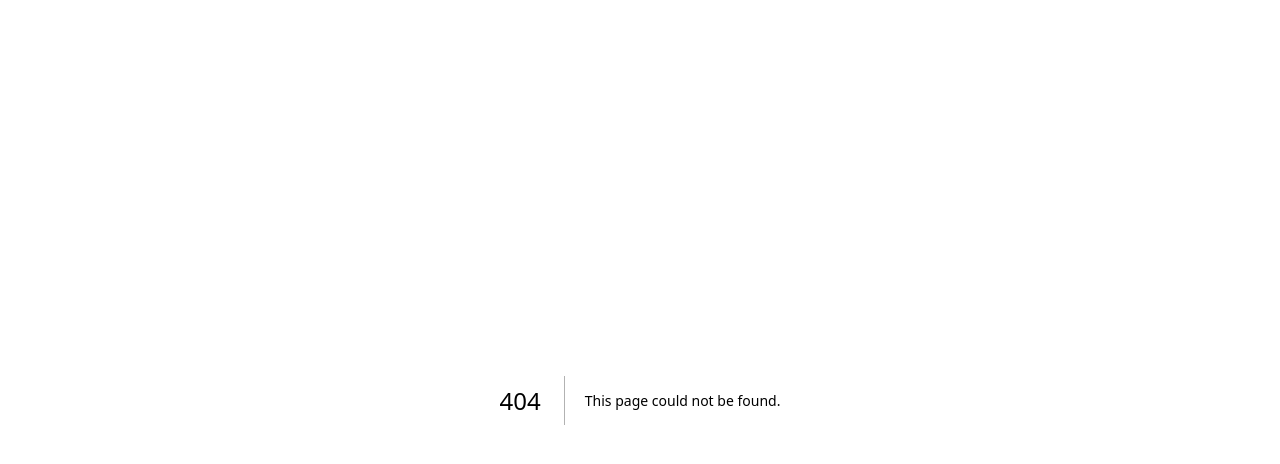
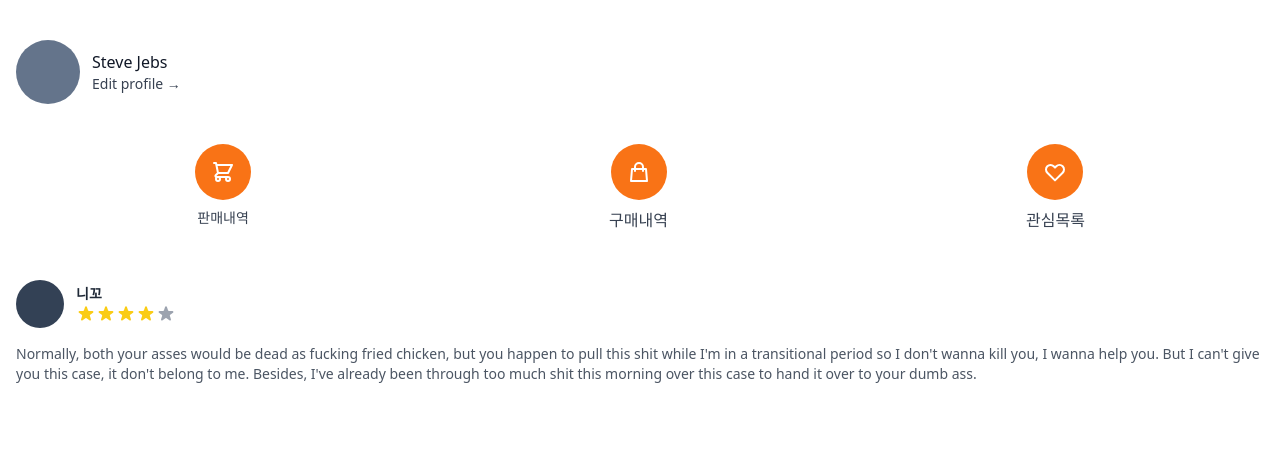
Before and after one commit to ANchangwan/carrot-market, a Next.js app: page /profile in a window 1280 px wide. Before the commit this address had no page. Shown: the top 464 px of the page. Built offline with nearby package versions, Linux system fonts and the light colour scheme.

Commit message:
profile css

```diff
--- /dev/null
+++ b/pages/profile.tsx
@@ -0,0 +1,141 @@
+function Profile() {
+  return (
+    <div className="py-10 px-4">
+      <div className="flex items-center space-x-3">
+        <div className="h-16 w-16 rounded-full bg-slate-500" />
+        <div className="flex flex-col">
+          <span className="font-medium text-gray-900">Steve Jebs</span>
+          <span className="text-sm text-gray-700">Edit profile &rarr;</span>
+        </div>
+      </div>
+      <div className="mt-10 flex justify-around">
+        <div className="flex flex-col items-center">
+          <div className="flex h-14 w-14 items-center justify-center rounded-full bg-orange-500 text-center text-white">
+            <svg
+              className="h-6 w-6"
+              fill="none"
+              stroke="currentColor"
+              viewBox="0 0 24 24"
+              xmlns="http://www.w3.org/2000/svg"
+            >
+              <path
+                strokeLinecap="round"
+                strokeLinejoin="round"
+                strokeWidth="2"
+                d="M3 3h2l.4 2M7 13h10l4-8H5.4M7 13L5.4 5M7 13l-2.293 2.293c-.63.63-.184 1.707.707 1.707H17m0 0a2 2 0 100 4 2 2 0 000-4zm-8 2a2 2 0 11-4 0 2 2 0 014 0z"
+              ></path>
+            </svg>
+          </div>
+          <span className="mt-2 text-sm font-medium text-gray-700">
+            판매내역
+          </span>
+        </div>
+        <div className="flex flex-col items-center">
+          <div className="flex h-14 w-14 items-center justify-center rounded-full bg-orange-500 text-center text-white">
+            <svg
+              className="h-6 w-6"
+              fill="none"
+              stroke="currentColor"
+              viewBox="0 0 24 24"
+              xmlns="http://www.w3.org/2000/svg"
+            >
+              <path
+                strokeLinecap="round"
+                strokeLinejoin="round"
+                strokeWidth="2"
+                d="M16 11V7a4 4 0 00-8 0v4M5 9h14l1 12H4L5 9z"
+              ></path>
+            </svg>
+          </div>
+          <span className="mt-2 font-medium text-gray-700">구매내역</span>
+        </div>
+        <div className="flex flex-col items-center">
+          <div className="flex h-14 w-14 items-center justify-center rounded-full bg-orange-500 text-center text-white">
+            <svg
+              className="h-6 w-6"
+              fill="none"
+              stroke="currentColor"
+              viewBox="0 0 24 24"
+              xmlns="http://www.w3.org/2000/svg"
+            >
+              <path
+                strokeLinecap="round"
+                strokeLinejoin="round"
+                strokeWidth="2"
+                d="M4.318 6.318a4.5 4.5 0 000 6.364L12 20.364l7.682-7.682a4.5 4.5 0 00-6.364-6.364L12 7.636l-1.318-1.318a4.5 4.5 0 00-6.364 0z"
+              ></path>
+            </svg>
+          </div>
+          <span className="mt-2 font-medium text-gray-700">관심목록</span>
+        </div>
+      </div>
+      <div className="mt-12">
+        <div className="flex items-center space-x-3">
+          <div className="h-12 w-12 rounded-full bg-slate-700" />
+          <div>
+            <h4 className="text-sm font-bold text-gray-800">니꼬</h4>
+            <div className="flex items-center">
+              <svg
+                className="h-5 w-5 text-yellow-400"
+                xmlns="http://www.w3.org/2000/svg"
+                viewBox="0 0 20 20"
+                fill="currentColor"
+                aria-hidden="true"
+              >
+                <path d="M9.049 2.927c.3-.921 1.603-.921 1.902 0l1.07 3.292a1 1 0 00.95.69h3.462c.969 0 1.371 1.24.588 1.81l-2.8 2.034a1 1 0 00-.364 1.118l1.07 3.292c.3.921-.755 1.688-1.54 1.118l-2.8-2.034a1 1 0 00-1.175 0l-2.8 2.034c-.784.57-1.838-.197-1.539-1.118l1.07-3.292a1 1 0 00-.364-1.118L2.98 8.72c-.783-.57-.38-1.81.588-1.81h3.461a1 1 0 00.951-.69l1.07-3.292z" />
+              </svg>
+              <svg
+                className="h-5 w-5 text-yellow-400"
+                xmlns="http://www.w3.org/2000/svg"
+                viewBox="0 0 20 20"
+                fill="currentColor"
+                aria-hidden="true"
+              >
+                <path d="M9.049 2.927c.3-.921 1.603-.921 1.902 0l1.07 3.292a1 1 0 00.95.69h3.462c.969 0 1.371 1.24.588 1.81l-2.8 2.034a1 1 0 00-.364 1.118l1.07 3.292c.3.921-.755 1.688-1.54 1.118l-2.8-2.034a1 1 0 00-1.175 0l-2.8 2.034c-.784.57-1.838-.197-1.539-1.118l1.07-3.292a1 1 0 00-.364-1.118L2.98 8.72c-.783-.57-.38-1.81.588-1.81h3.461a1 1 0 00.951-.69l1.07-3.292z" />
+              </svg>
+              <svg
+                className="h-5 w-5 text-yellow-400"
+                xmlns="http://www.w3.org/2000/svg"
+                viewBox="0 0 20 20"
+                fill="currentColor"
+                aria-hidden="true"
+              >
+                <path d="M9.049 2.927c.3-.921 1.603-.921 1.902 0l1.07 3.292a1 1 0 00.95.69h3.462c.969 0 1.371 1.24.588 1.81l-2.8 2.034a1 1 0 00-.364 1.118l1.07 3.292c.3.921-.755 1.688-1.54 1.118l-2.8-2.034a1 1 0 00-1.175 0l-2.8 2.034c-.784.57-1.838-.197-1.539-1.118l1.07-3.292a1 1 0 00-.364-1.118L2.98 8.72c-.783-.57-.38-1.81.588-1.81h3.461a1 1 0 00.951-.69l1.07-3.292z" />
+              </svg>
+              <svg
+                className="h-5 w-5 text-yellow-400"
+                xmlns="http://www.w3.org/2000/svg"
+                viewBox="0 0 20 20"
+                fill="currentColor"
+                aria-hidden="true"
+              >
+                <path d="M9.049 2.927c.3-.921 1.603-.921 1.902 0l1.07 3.292a1 1 0 00.95.69h3.462c.969 0 1.371 1.24.588 1.81l-2.8 2.034a1 1 0 00-.364 1.118l1.07 3.292c.3.921-.755 1.688-1.54 1.118l-2.8-2.034a1 1 0 00-1.175 0l-2.8 2.034c-.784.57-1.838-.197-1.539-1.118l1.07-3.292a1 1 0 00-.364-1.118L2.98 8.72c-.783-.57-.38-1.81.588-1.81h3.461a1 1 0 00.951-.69l1.07-3.292z" />
+              </svg>
+              <svg
+                className="h-5 w-5 text-gray-400"
+                xmlns="http://www.w3.org/2000/svg"
+                viewBox="0 0 20 20"
+                fill="currentColor"
+                aria-hidden="true"
+              >
+                <path d="M9.049 2.927c.3-.921 1.603-.921 1.902 0l1.07 3.292a1 1 0 00.95.69h3.462c.969 0 1.371 1.24.588 1.81l-2.8 2.034a1 1 0 00-.364 1.118l1.07 3.292c.3.921-.755 1.688-1.54 1.118l-2.8-2.034a1 1 0 00-1.175 0l-2.8 2.034c-.784.57-1.838-.197-1.539-1.118l1.07-3.292a1 1 0 00-.364-1.118L2.98 8.72c-.783-.57-.38-1.81.588-1.81h3.461a1 1 0 00.951-.69l1.07-3.292z" />
+              </svg>
+            </div>
+          </div>
+        </div>
+        <div className="mt-4 text-sm text-gray-600">
+          <p>
+            Normally, both your asses would be dead as fucking fried chicken,
+            but you happen to pull this shit while I&apos;m in a transitional
+            period so I don&apos;t wanna kill you, I wanna help you. But I
+            can&apos;t give you this case, it don&apos;t belong to me. Besides,
+            I&apos;ve already been through too much shit this morning over this
+            case to hand it over to your dumb ass.
+          </p>
+        </div>
+      </div>
+    </div>
+  );
+}
+
+export default Profile;
```
